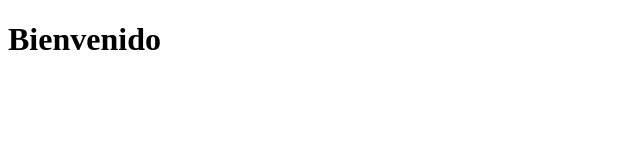
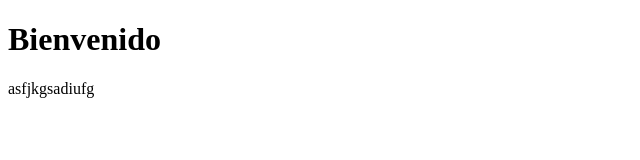
Before and after one commit to VargasFabri/VargasFabri, a plain HTML site: page index.html in a window 1280 px wide. Shown: the whole page, without its empty margins (0-640 px from the left). Drawn offline with Linux system fonts and the light colour scheme.

Commit message:
nuevo cambio

```diff
--- a/index.html
+++ b/index.html
@@ -7,6 +7,7 @@
     <title>Document</title>
 </head>
 <body><h1>Bienvenido</h1>
+    <p>asfjkgsadiufg</p>
 
 </body>
 </html>
```
